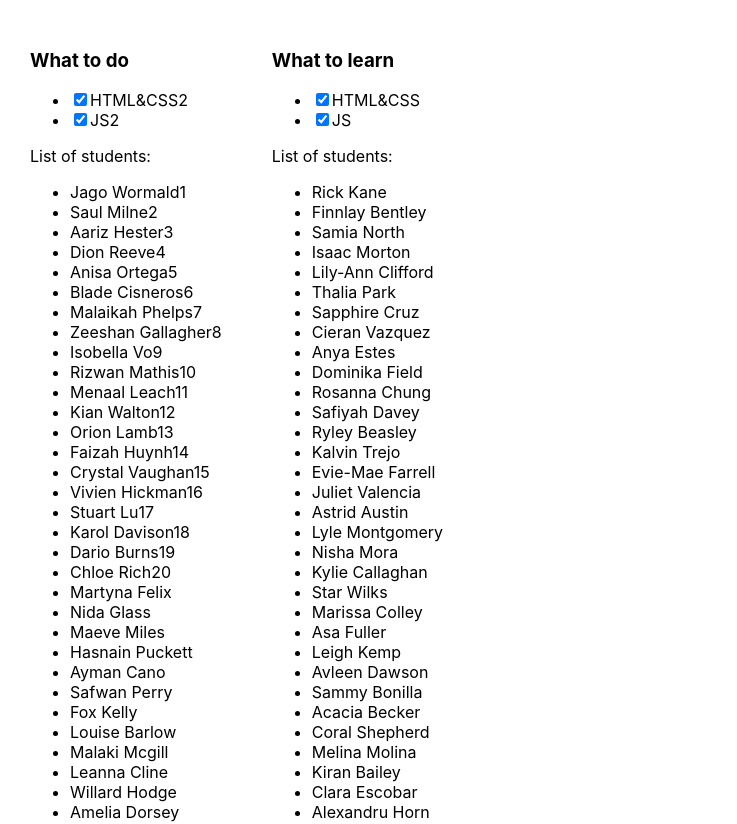
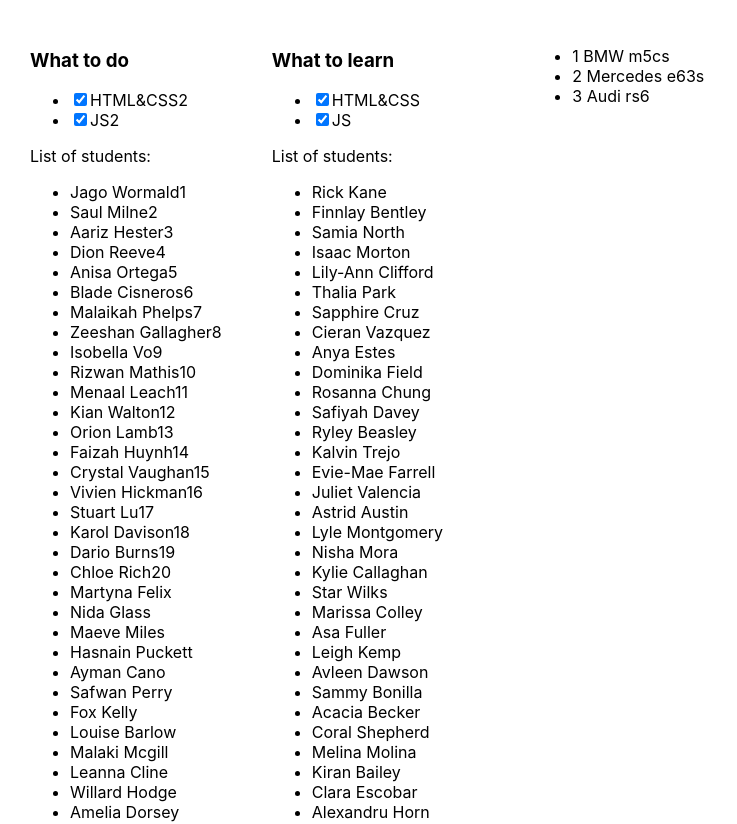
Before and after one commit to AlexAbrello/micro-tasks, a React (Create React App) app: page / in a window 1280 px wide. Shown: the top 824 px of the page, without its empty margins (0-737 px from the left). Built offline with nearby package versions, Linux system fonts and the light colour scheme.

Commit message:
refactored a code

```diff
--- a/src/App.css
+++ b/src/App.css
@@ -23,3 +23,6 @@
 .is-done {
   opacity: 0.5;
 }
+.forul {
+  list-style-type: none;
+}
--- a/src/App.tsx
+++ b/src/App.tsx
@@ -1,6 +1,7 @@
 import React from 'react';
 import './App.css';
 import Tasks from './Tasks';
+import {CarsTable} from "./CarsTable";
 
 
 // Hi Guys!
@@ -8,8 +9,16 @@ import Tasks from './Tasks';
 // -You have 2 arrays. You should create a new component TASKS, where you will render these arrays.
 // -Don't forget to assign types to our data.
 
+const topCars = [
+    {manufacturer:'BMW', model:'m5cs'},
+    {manufacturer:'Mercedes', model:'e63s'},
+    {manufacturer:'Audi', model:'rs6'}
+]
 
-
+export type topCars = {
+    manufacturer: string
+    model: string
+}
 function App() {
     const data1 = {
         title: "What to do",
@@ -129,6 +138,7 @@ function App() {
         <div className="App">
             <Tasks title={data1.title} tasks={data1.tasks} students={data1.students} />
             <Tasks title={data2.title} tasks={data2.tasks} students={data2.students} />
+            <CarsTable tableData={topCars}/>
         </div>
     );
 }
--- /dev/null
+++ b/src/CarsTable.tsx
@@ -0,0 +1,20 @@
+import {topCars} from "./App";
+
+type CarsPropsType = {
+  tableData: topCars[]
+}
+
+export function CarsTable(props: CarsPropsType) {
+
+  const carsInfo = props.tableData.map((el, index) => {
+    return (
+        <li key={index}><span>{index + 1}</span> <span>{el.manufacturer}</span> <span>{el.model}</span></li>
+    )
+  })
+
+  return (
+      <ul>
+        {carsInfo}
+      </ul>
+  )
+}
--- a/src/Tasks.tsx
+++ b/src/Tasks.tsx
@@ -13,15 +13,19 @@ type TasksType = {
 }
 
 function Tasks(props: TasksPropsType) {
+
+  const tasks = props.tasks.map((e, index) => <li key={index}><input type="checkbox" checked={e.isDone}/>{e.title}</li>)
+  const students = props.students.map((e, index) => <li key={index}>{e}</li>)
+
    return (
       <div>
          <h3>{props.title}</h3>
          <ul>
-            {props.tasks.map(e => <li><input type="checkbox" checked={e.isDone}/>{e.title}</li>)}
+           {tasks}
          </ul>
          <div>List of students:</div>
          <ul>
-            {props.students.map(e => <li>{e}</li>)}
+            {students}
          </ul>
       </div>
    )
```
